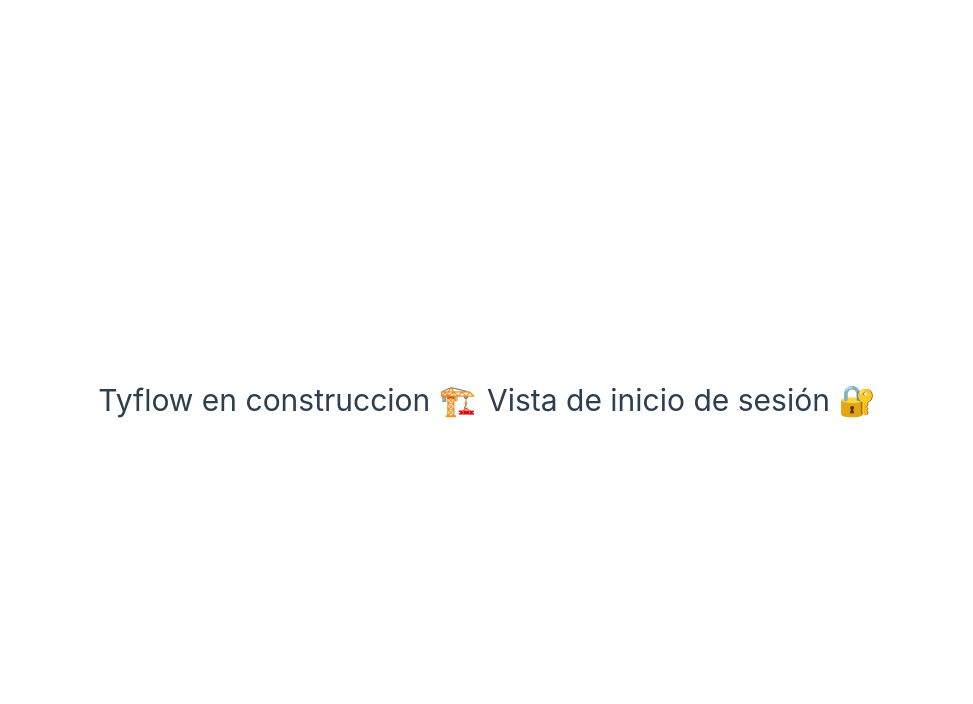
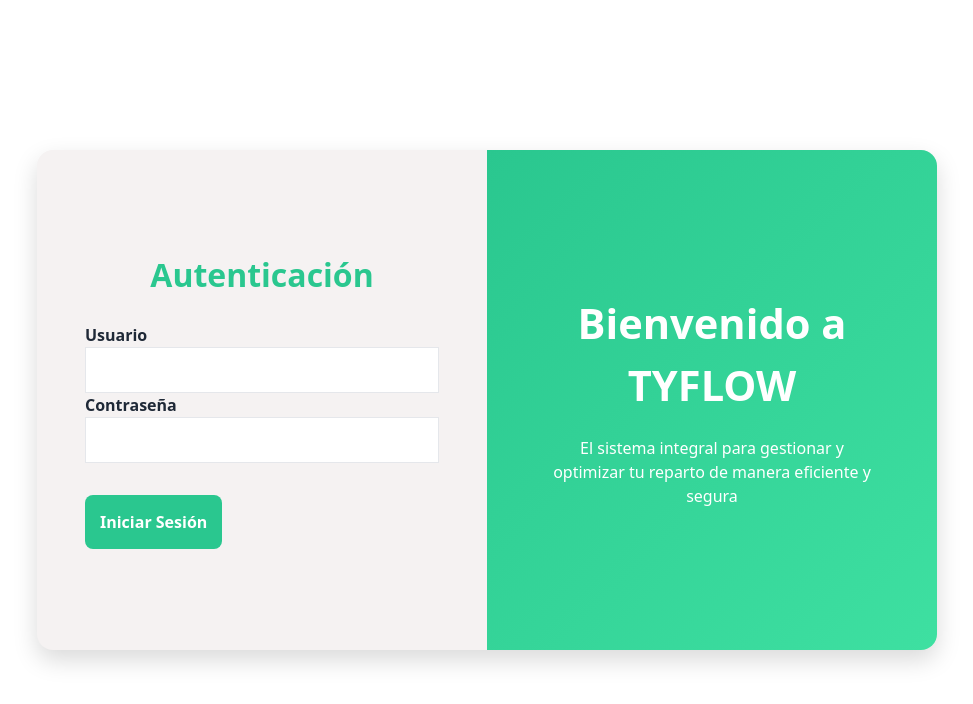
Before and after one commit to SantiagoReyesGonzalez/TyFlowVue, a Vue app: page / in a window 1280 px wide. Shown: the top 704 px of the page, without its empty margins (153-1126 px from the left). Built offline with nearby package versions, Linux system fonts and the light colour scheme.

Commit message:
Se agrega la pagina de login, falta logica

```diff
--- a/src/App.vue
+++ b/src/App.vue
@@ -1,4 +1,3 @@
 <template class="app">
-  <h1>Tyflow en construccion 🏗️</h1>
   <router-view />
 </template>
--- a/src/assets/main.css
+++ b/src/assets/main.css
@@ -1,35 +1,151 @@
-@import './base.css';
-
-#app {
-  max-width: 1280px;
-  margin: 0 auto;
-  padding: 2rem;
-  font-weight: normal;
+/* =========================================
+   1. RESET (reset.css)
+   ========================================= */
+*,
+*::before,
+*::after {
+  box-sizing: border-box;
+  margin: 0;
+  padding: 0;
 }
 
-a,
-.green {
-  text-decoration: none;
-  color: hsla(160, 100%, 37%, 1);
-  transition: 0.4s;
-  padding: 3px;
+html, body {
+  height: 100%;
 }
 
-@media (hover: hover) {
-  a:hover {
-    background-color: hsla(160, 100%, 37%, 0.2);
+img,
+picture,
+video,
+canvas,
+svg {
+  display: block;
+  max-width: 100%;
+}
+
+input,
+button,
+textarea,
+select {
+  font: inherit;
+}
+
+a {
+  text-decoration: none;
+  color: inherit;
+}
+
+ul,
+ol {
+  list-style: none;
+}
+
+/* =========================================
+   2. VARIABLES GLOBALES (variables.css)
+   ========================================= */
+:root {
+  /* COLORES BASE */
+  --primary-500: #2AC78F;
+  --primary-600: #249F75;
+  --primary-700: #1E7B5E;
+
+  --secondary-500: #3083DC;
+  --secondary-600: #276BB4;
+
+  --accent-500: #F2B705;
+  --accent-600: #D19C04;
+
+  /* NEUTROS */
+  --bg-main: #ffffff;
+  --bg-card: #f5f2f2;
+
+  --text-primary: #1F2937;
+  --text-secondary: #4B5563;
+  --text-muted: #9CA3AF;
+  --text-white: #ffffff;
+
+  --border-light: #E5E7EB;
+  --border-dark: #D1D5DB;
+
+  /* ESTADOS */
+  --success-500: #7DDE92;
+  --error-500: #EF4444;
+  --warning-500: #F59E0B;
+  --info-500: #3B82F6;
+
+  /* BOTONES */
+  --btn-primary-bg: var(--primary-500);
+  --btn-primary-hover: var(--primary-600);
+  --btn-primary-active: var(--primary-700);
+  --btn-primary-text: #FFFFFF;
+
+  --btn-secondary-bg: var(--secondary-500);
+  --btn-secondary-hover: var(--secondary-600);
+  --btn-secondary-text: #FFFFFF;
+
+  /* INPUTS / FORMS */
+  --input-bg: #FFFFFF;
+  --input-border: var(--border-light);
+  --input-focus: var(--primary-500);
+  --input-text: var(--text-primary);
+  --input-placeholder: var(--text-muted);
+
+  /* SOMBRAS */
+  --shadow-sm: 0 1px 2px rgba(0,0,0,.05);
+  --shadow-md: 0 4px 10px rgba(0,0,0,.1);
+  --shadow-lg: 0 10px 25px rgba(0,0,0,.15);
+
+  /* TRANSICIONES */
+  --transition-fast: 0.15s ease;
+  --transition-base: 0.25s ease;
+
+  /* GRADIENTES */
+  --primary-gradient: linear-gradient(
+      135deg,
+      #2AC78F 0%,
+      #3EE0A1 100%
+  );
+}
+
+@media (prefers-color-scheme: dark) {
+  :root {
+    --bg-main: #0F172A;
+    --bg-card: #1E293B;
+
+    --text-primary: #E5E7EB;
+    --text-secondary: #9CA3AF;
+
+    --input-bg: #1E293B;
+    --input-border: #334155;
+
+    --btn-primary-bg: var(--primary-500);
+    --btn-primary-hover: var(--primary-600);
+    --btn-primary-active: var(--primary-700);
   }
 }
 
-@media (min-width: 1024px) {
-  body {
-    display: flex;
-    place-items: center;
-  }
+/* =========================================
+   3. ESTILOS BASE (body.css)
+   ========================================= */
+body {
+  font-family: system-ui, -apple-system, BlinkMacSystemFont, sans-serif;
+  background-color: var(--bg-main);
+  color: var(--text-primary);
+  line-height: 1.5;
+}
 
-  #app {
-    display: grid;
-    grid-template-columns: 1fr 1fr;
-    padding: 0 2rem;
-  }
+button {
+  cursor: pointer;
+  border: none;
+  border-radius: var(--radius-md);
 }
+
+input {
+  border-radius: var(--radius-sm);
+  border: 1px solid var(--input-border);
+  background-color: var(--input-bg);
+  padding: var(--space-sm);
+}
+
+.admin-only {
+    display: none;
+}
--- a/src/views/LoginView.vue
+++ b/src/views/LoginView.vue
@@ -1,5 +1,29 @@
 <template>
-    <h1>Vista de inicio de sesión 🔐</h1>
+  <main class="login-page">
+
+    <div class="login-card">
+
+      <div class="login-card__form">
+        <h1>Autenticación</h1>
+        <form id="loginForm">
+          <label for="email">Usuario</label>
+          <input type="email" id="email" required>
+
+          <label for="password">Contraseña</label>
+          <input type="password" id="password" required>
+
+          <p id="msg"></p>
+          <button type="submit">Iniciar Sesión</button>
+        </form>
+      </div>
+
+      <div class="login-card__banner">
+        <h3>Bienvenido a TYFLOW</h3>
+        <p>El sistema integral para gestionar y optimizar tu reparto de manera eficiente y segura</p>
+      </div>
+
+    </div>
+  </main>
 </template>
 
 <script>
@@ -8,4 +32,231 @@
 
 <style scoped>
 
+/* =========================================
+   5. VISTA: LOGIN (login.css)
+   ========================================= */
+.login-page {
+  /* Ocupar el 100% del alto de la ventana visible */
+  height: 100vh;
+  /* Activar Flexbox */
+  display: flex;
+  /* Centrar verticalmente */
+  align-items: center;
+  /* Centrar horizontalmente */
+  justify-content: center;
+  background-color: var(--bg-main);
+}
+/* EL BLOQUE: La tarjeta principal */
+.login-card {
+    display: grid;
+    grid-template-columns: 1fr 1fr; /* Divide la tarjeta en dos mitades */
+    width: 900px;
+    min-height: 500px;
+    background-color: var(--bg-card);
+    border-radius: 16px;
+    overflow: hidden;
+    box-shadow: var(--shadow-lg);
+}
+
+/* ELEMENTO 1: Formulario izquierdo */
+.login-card__form {
+    display: flex;
+    flex-direction: column;
+    padding: 3rem;
+    justify-content: center;
+}
+
+.login-card__form h1 {
+    text-align: center;
+    color: var(--primary-500);
+    margin-bottom: 1.5rem;
+}
+
+.login-card__form label {
+    margin-top: 1rem;
+    margin-bottom: 0.5rem;
+    font-weight: 600;
+}
+
+.login-card__form input {
+    width: 100%;
+    padding: 10px;
+}
+
+.login-card__form button {
+    padding: 15px;
+    margin-top: 2rem;
+    background-color: var(--btn-primary-bg);
+    color: var(--btn-primary-text);
+    border: none;
+    border-radius: 8px;
+    cursor: pointer;
+    font-weight: bold;
+}
+
+.login-card__form button:hover {
+    background-color: var(--btn-primary-hover);
+}
+
+/* ELEMENTO 2: Banner derecho */
+.login-card__banner {
+    display: flex;
+    flex-direction: column;
+    justify-content: center;
+    align-items: center;
+    background-image: var(--primary-gradient);
+    padding: 60px;
+    color: var(--btn-primary-text);
+    text-align: center;
+}
+
+.login-card__banner h3 {
+    font-size: 2.6rem;
+    margin-bottom: 20px;
+}
+.container-login {
+    display: grid;
+    grid-template-columns: 1fr 1fr;
+    width: 900px;
+    min-height: 500px;
+    background-color: var(--bg-card);
+    border-radius: 16px;
+    overflow: hidden;
+    box-shadow: var(--shadow-lg);
+    /* Se centra usando grid/flex en el contenedor padre o el body para esta vista */
+    margin: auto;
+    margin-top: 10vh; /* Ajuste temporal para centrar si el body no tiene place-items */
+}
+
+.container-login-left {
+    display: flex;
+    flex-direction: column;
+    padding: 3rem;
+    gap: 1rem;
+}
+
+.container-login-left h1 {
+    padding: 10px 10px 30px 10px;
+    text-align: center;
+    color: var(--primary-500);
+}
+
+.container-login-left label {
+    display: block;
+    padding: 10px 0;
+    margin-top: 10px;
+}
+
+.container-login-left input {
+    padding: 10px 10px;
+    width: 100%;
+    background-color: var(--bg-main);
+    border: none;
+    border-radius: 8px;
+    color: var(--text-secondary);
+}
+
+.container-login-left input:focus {
+    outline: none;
+    border-color: var(--input-focus);
+    box-shadow: 0 0 0 3px rgba(59, 130, 246, 0.3);
+}
+
+.container-login-left input:hover {
+    border-color: var(--input-focus);
+    box-shadow: 0 0 0 3px rgba(59, 131, 246, 0.116);
+}
+
+.container-login-left button {
+    display: block;
+    padding: 25px 10px;
+    margin-top: 40px;
+    width: 100%;
+    background-color: var(--btn-primary-bg);
+    border: none;
+    border-radius: 8px;
+    color: var(--btn-primary-text);
+}
+
+.container-login-left button:hover {
+    background-color: var(--btn-primary-hover);
+    cursor: pointer;
+}
+
+.container-login-left button:active {
+    background-color: var(--btn-primary-active);
+}
+
+.container-login-right {
+    display: flex;
+    flex-direction: column;
+    justify-content: center;
+    align-items: center;
+    background-image: var(--primary-gradient);
+    padding: 60px;
+    color: var(--btn-primary-text);
+}
+
+.container-login-right h3 {
+    text-align: center;
+    margin-bottom: 20px;
+    font-size: 2.6rem;
+}
+
+.container-login-right p {
+    margin-top: 30px;
+    text-align: center;
+    font-size: 1.2rem;
+    line-height: 1.5rem;
+}
+
+@media (max-width: 768px) {
+    .container-login {
+        grid-template-columns: 1fr;
+        width: 100%;
+        min-height: auto;
+        border-radius: 0;
+        height: 100vh;
+        margin-top: 0;
+    }
+
+    .container-login-left,
+    .container-login-right {
+        padding: 4rem 3rem;
+    }
+
+    .container-login-left {
+        order: 2;
+    }
+
+    .container-login-right {
+        order: 1;
+        height: auto;
+    }
+
+    .container-login-left h1 {
+        display: none;
+    }
+
+    .container-login-right h3 {
+        font-size: 1.5rem;
+        margin-bottom: 0;
+    }
+
+    .container-login-right p {
+        font-size: 1rem;
+        line-height: 1.4rem;
+    }
+
+    .container-login-left input,
+    .container-login-left button {
+        width: 100%;
+    }
+
+    .container-login-left button {
+        padding: 20px 10px;
+        margin-top: 20px;
+    }
+}
+
 </style>
```
